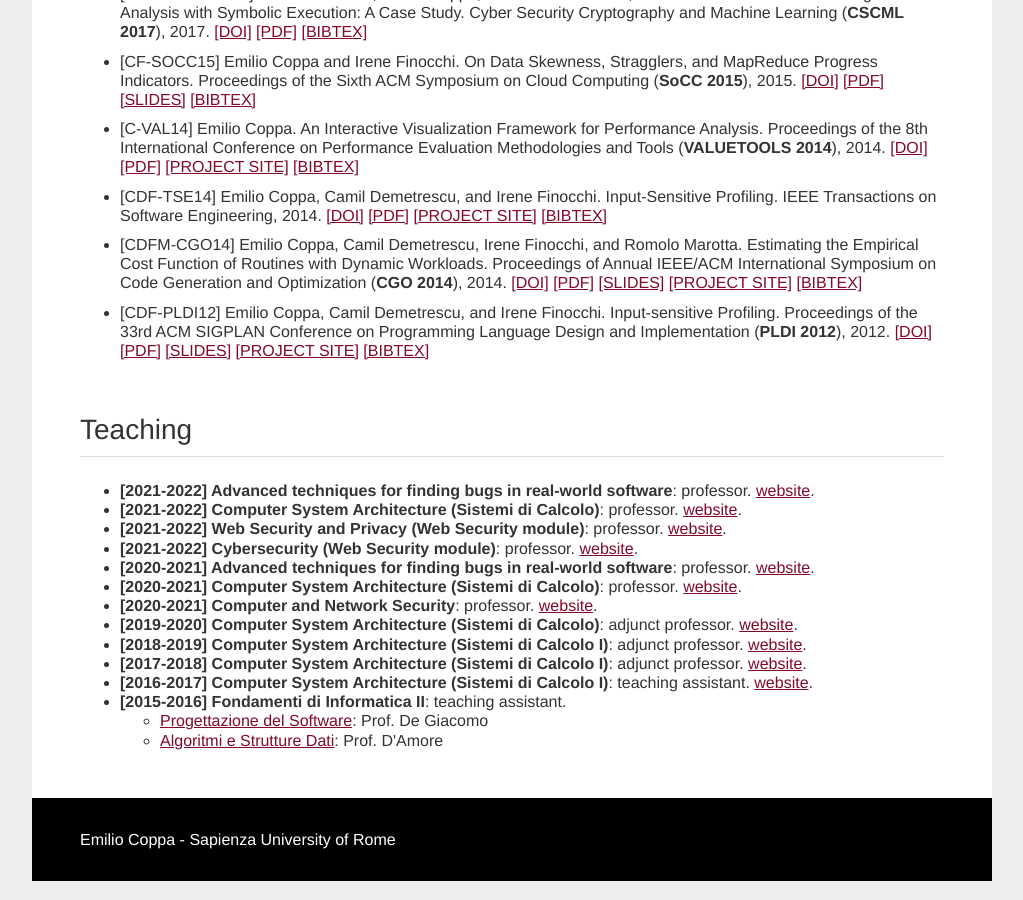
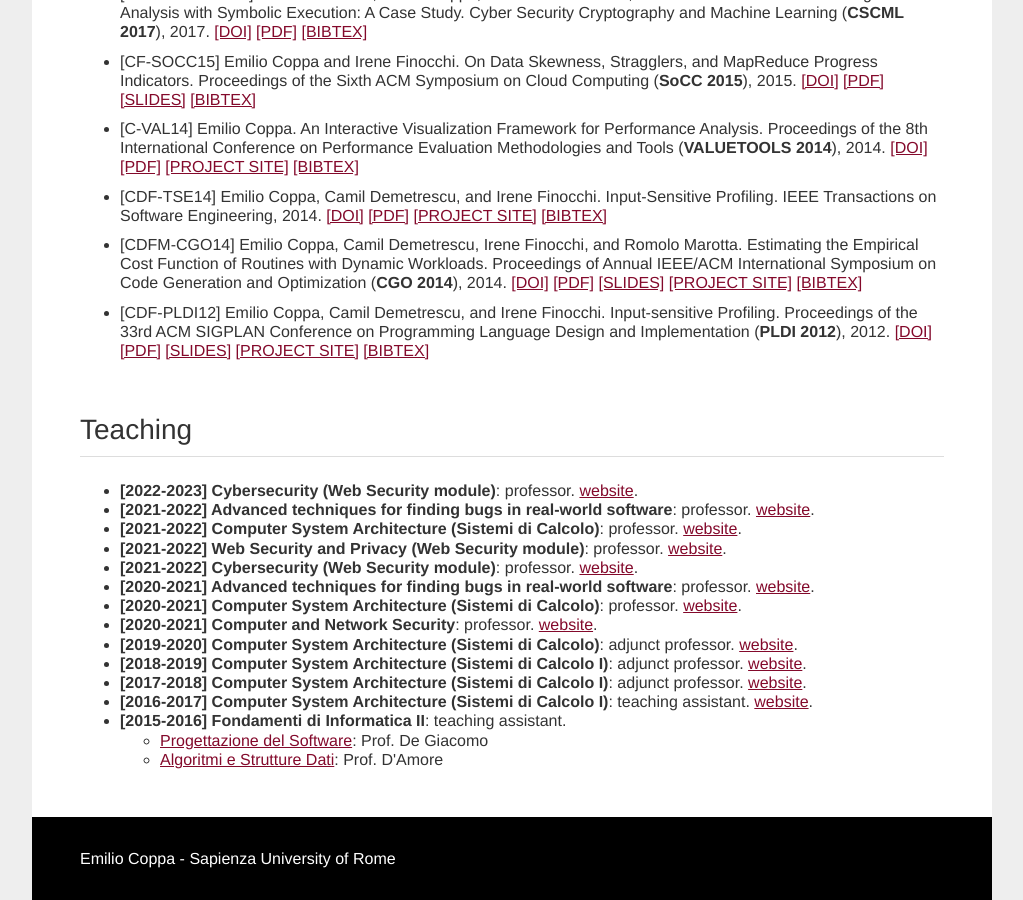
Before and after one commit to ecoppa/ecoppa.github.io, a Jekyll site: the page built from index.html, in a window 1280 px wide and 900 px high, scrolled down 4048 px. Shown: the whole window, without its empty margins (128-1151 px from the left). Built offline with Jekyll 4.4.1, drawn with Linux system fonts in a browser that asks for light colours.

Commit message:
Update index.html

```diff
--- a/index.html
+++ b/index.html
@@ -390,6 +390,8 @@ title: Emilio Coppa - Academic Page - Sapienza University of Rome
 				<hr>
 
 				<ul>
+					<li><b>[2022-2023] Cybersecurity (Web Security module)</b>: professor. <a
+							href="https://sites.google.com/diag.uniroma1.it/cybersecurity/">website</a>.</li>
 					<li><b>[2021-2022] Advanced techniques for finding bugs in real-world software</b>: professor. <a
 							href="/course-fuzzing-symbolic-execution.html">website</a>.</li>
 					<li><b>[2021-2022] Computer System Architecture (Sistemi di Calcolo)</b>: professor. <a
```
